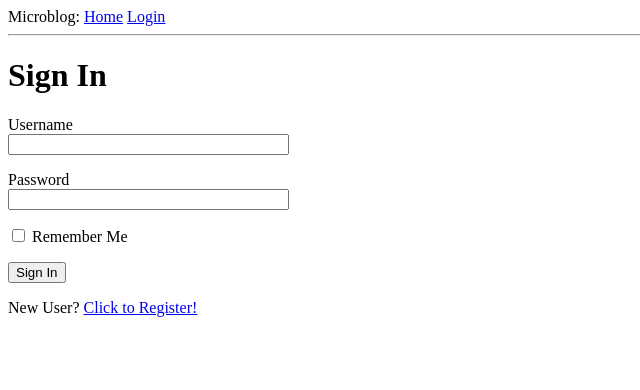
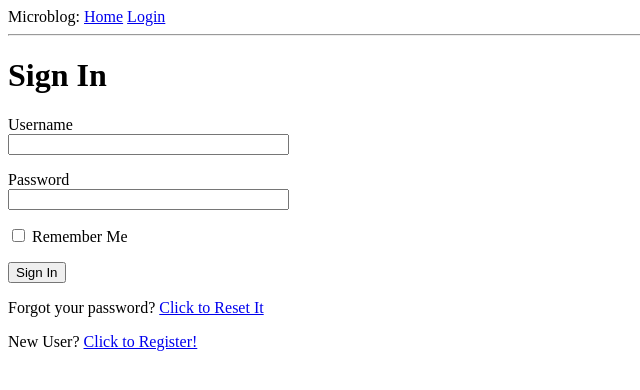
Before and after one commit to Agent123983/microblog, a Flask app: page /login in a window 1280 px wide. Shown: the top 390 px of the page, without its empty margins (0-640 px from the left). Run offline with Flask 2, Linux system fonts and the light colour scheme; parts of the project's set-up code (start-up, migrations or seed data) failed here and were passed over.

Commit message:
password reset basics

```diff
--- a/app/__init__.py
+++ b/app/__init__.py
@@ -6,6 +6,7 @@ from config import Config
 from flask_sqlalchemy import SQLAlchemy
 from flask_migrate import Migrate
 from flask_login import LoginManager
+from flask_mail import Mail
 
 app = Flask(__name__)
 app.config.from_object(Config)
@@ -13,6 +14,7 @@ db = SQLAlchemy(app)
 migrate = Migrate(app, db)
 login = LoginManager(app)
 login.login_view= 'login'
+mail = Mail(app)
 
 if not app.debug:
 	if app.config['MAIL_SERVER']:
--- a/app/forms.py
+++ b/app/forms.py
@@ -54,3 +54,8 @@ class PostForm(FlaskForm):
     post = TextAreaField('Say something...', validators=[
         DataRequired(), Length(min=1, max=140)])
     submit = SubmitField('Submit')
+
+
+class ResetPasswordRequestForm(FlaskForm):
+    email = StringField('Email', validators=[DataRequired(), Email()])
+    submit = SubmitField('Request Password Reset')
--- a/app/routes.py
+++ b/app/routes.py
@@ -1,7 +1,8 @@
 from crypt import methods
 from flask import render_template, flash, redirect, url_for, request
 from app import app, db
-from app.forms import LoginForm, RegistrationForm, EditProfileForm, EmptyForm, PostForm
+from app.forms import LoginForm, RegistrationForm, EditProfileForm, EmptyForm, PostForm, ResetPasswordRequestForm
+from app.email import send_password_reset_email
 from flask_login import current_user, login_user, logout_user, login_required
 from app.models import User, Post
 from werkzeug.urls import url_parse
@@ -157,3 +158,17 @@ def explore():
     prev_url = url_for('explore', page=posts.prev_num) \
         if posts.has_prev else None
     return render_template('index.html', title='Explore', posts=posts.items, next_url=next_url, prev_url=prev_url)
+
+
+@app.route('/reset_password_request')
+def reset_password_request():
+    if current_user.is_authenticated:
+        return redirect(url_for('index'))
+    form = ResetPasswordRequestForm()
+    if form.validate_on_submit():
+        user = User.query.filter_by(email=form.email.data).first()
+        if user:
+            send_password_reset_email(user)
+        flash('Check your email for the instructions to reset your password')
+        return redirect(url_for('login'))
+    return render_template('reset_password_requst.html', title='Reset Password', form=form)
--- a/app/templates/login.html
+++ b/app/templates/login.html
@@ -21,5 +21,9 @@
         <p>{{ form.remember_me() }} {{ form.remember_me.label }}</p>
         <p>{{ form.submit() }}</p>
     </form>
+    <p>
+        Forgot your password?
+        <a href="{{ url_for('reset_password_request') }}">Click to Reset It</a>
+    </p>
     <p>New User? <a href="{{ url_for('register') }}">Click to Register!</a></p>
 {% endblock %}
```
Also changed, not shown: app/email.py (added, +9 -0 lines), app/templates/reset_password_reset.html (added, +16 -0 lines), 1 other file.
